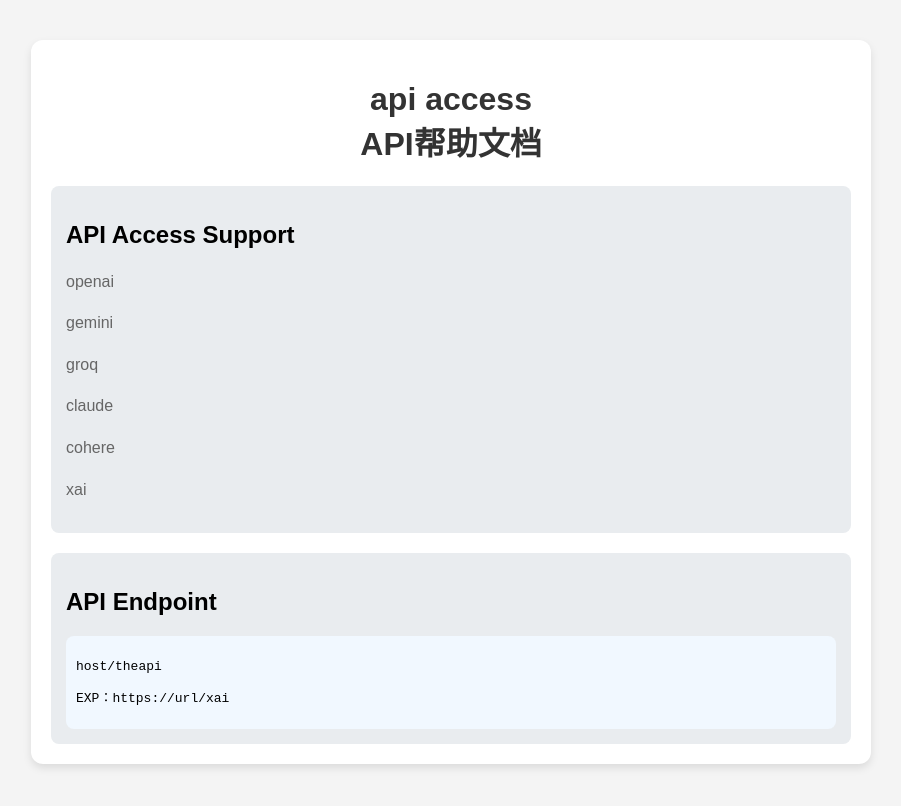
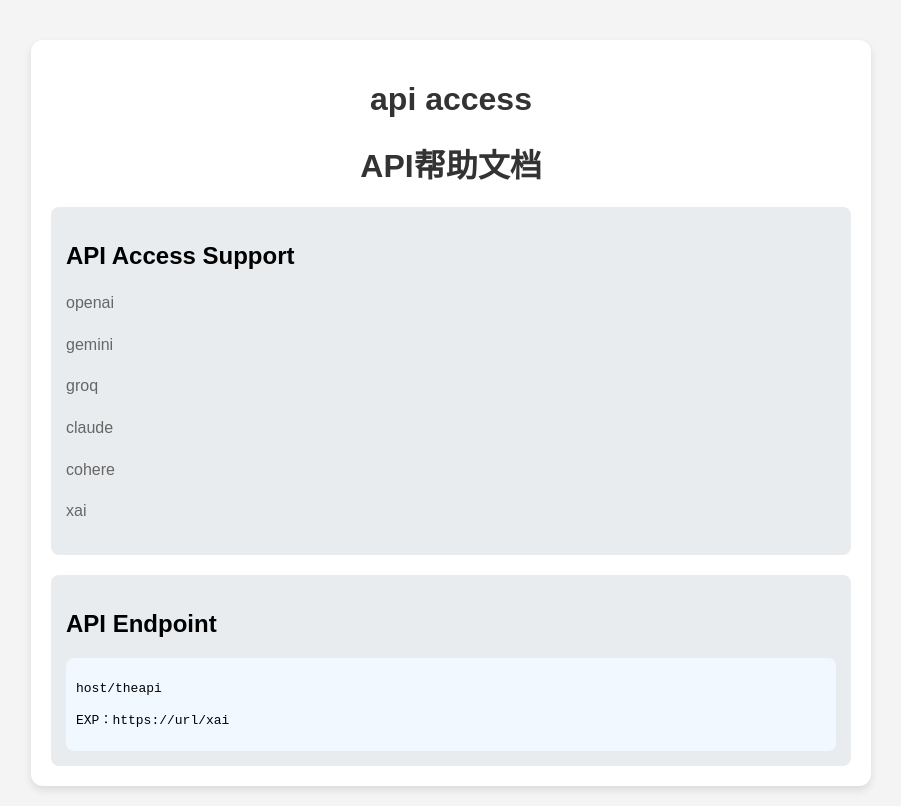
Before and after one commit to hugo219/private-2, a plain HTML site: page index.html in a window 1280 px wide. Shown: the whole page, without its empty margins (189-1090 px from the left). Drawn offline with Linux system fonts and the light colour scheme.

Commit message:
Update index.html

```diff
--- a/index.html
+++ b/index.html
@@ -81,7 +81,7 @@
 <body>
 <div class="container">
 <h1>api access<br>
-API帮助文档</h1>
+<h1>API帮助文档</h1>
 <div class="api-info">
 <h2>API Access Support</h2>
 <p>openai</p>
```
